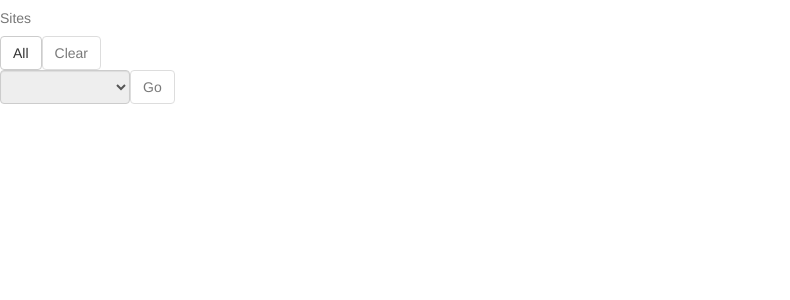
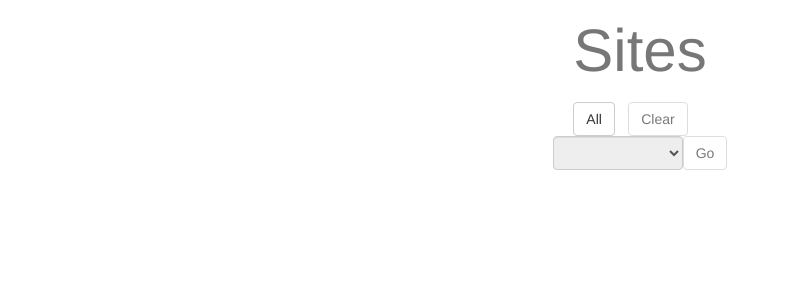
Before and after one commit to jaimeibar/configurator, a Django app: template nodes/templates/nodes/index.html in a window 1280 px wide. Shown: the top 300 px of the page, without its empty margins (0-790 px from the left). Run offline with Django 3.2, Linux system fonts and the light colour scheme; the template is opened without the code that fills it, so the values that code supplies are empty; some libraries are stand-ins or nearby versions.

Commit message:
Mejoras en los atributos de las tablas

```diff
--- a/nodes/static/nodes/css/base.css
+++ b/nodes/static/nodes/css/base.css
@@ -170,9 +170,16 @@ hr {
 
 */
 
-.table_buttons {
+.table {
+    width: 80%;
     max-width: 100%;
     margin-bottom: 20px;
+    margin-left: auto;
+    margin-right: auto;
+}
+
+.table-buttons {
+    max-width: 100%;
     margin-right: auto;
     margin-left: auto;
     padding: 8px;
@@ -181,12 +188,6 @@ hr {
     border: none;
 }
 
-.table {
-    width: 80%;
-    margin-right: auto;
-    margin-left: auto;
-}
-
-.caption_sites {
+.caption-sites {
     font-size: 60px;
 }
```
